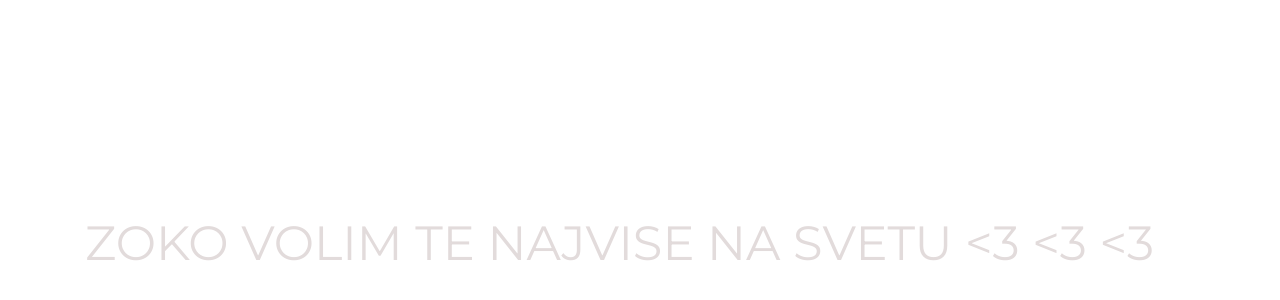
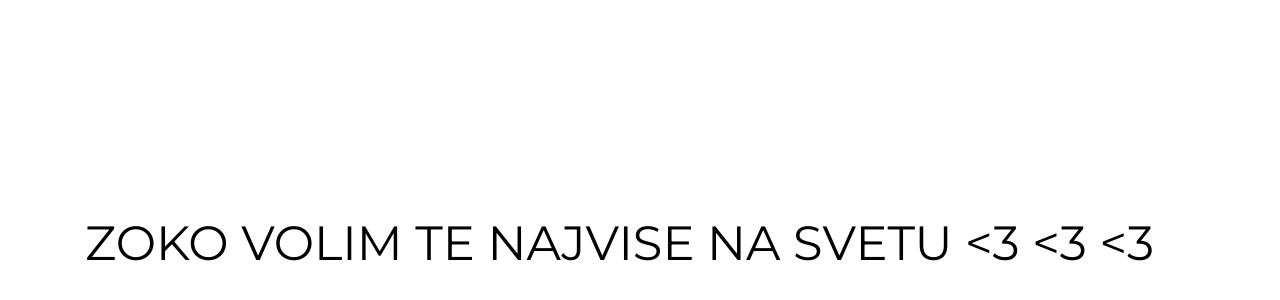
Before and after one commit to mladen92n/start-up-new, a plain HTML site: page index.html in a window 1280 px wide. Shown: the part 152-452 px from the top of the page. Drawn offline with nearby package versions, Linux system fonts and the light colour scheme.

Commit message:
Update style.css

```diff
--- a/style.css
+++ b/style.css
@@ -17,7 +17,7 @@ hr {
 
 h1 {
 	font-size: 3rem;
-	color: #e2dbdb;
+	color: black;
 }
 
 .buffer {
```
